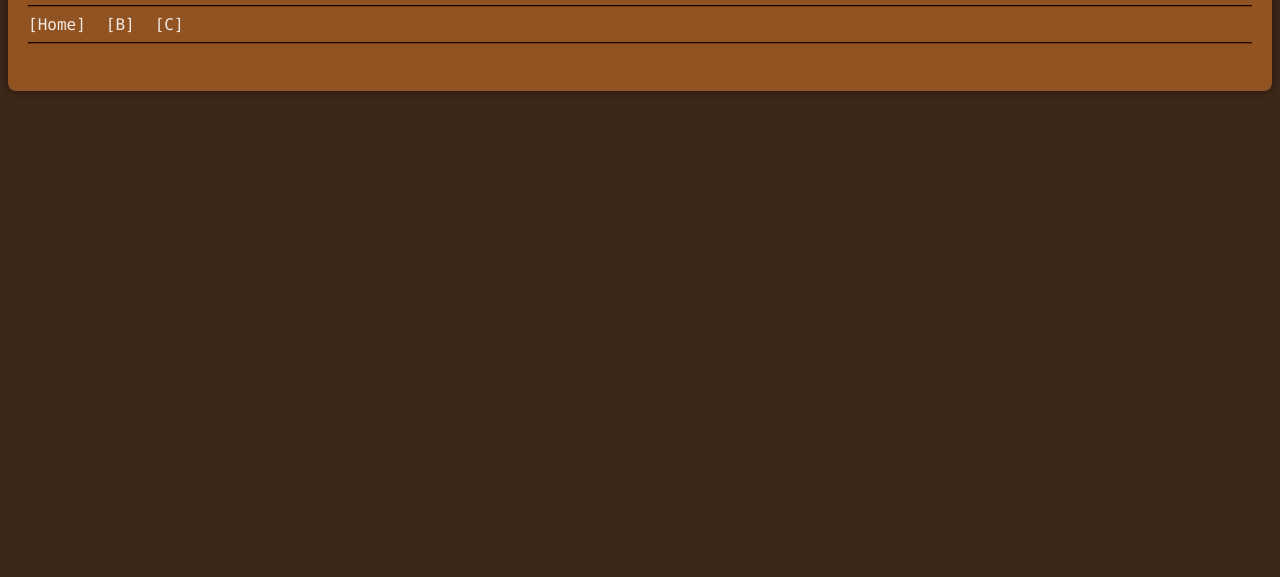
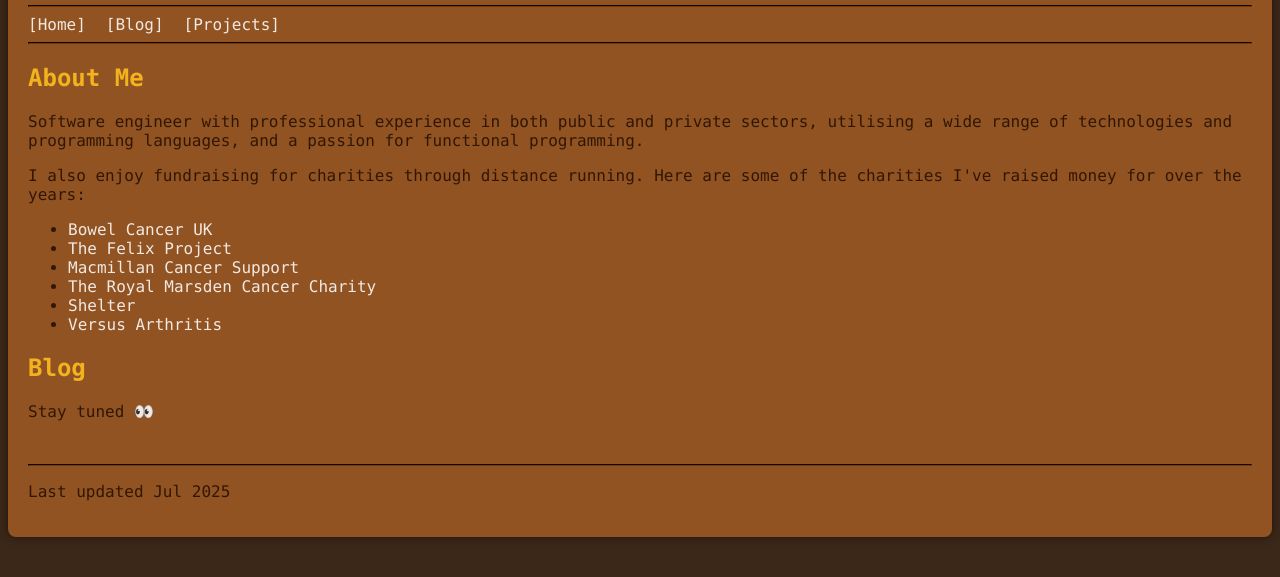
Before and after one commit to ngmjohnstone/ngmjohnstone.github.io, a website built with Vite: page index.html in a window 1280 px wide. Shown: the part 111-688 px from the top of the page. Built offline with nearby package versions, Linux system fonts and the light colour scheme.

Commit message:
simple: simplify

```diff
--- a/zzz_old/about.js
+++ b/about.js
@@ -8,7 +8,7 @@ const aboutText = `
 
 function createAboutSection() {
     const aboutSectionHTML = `
-      <div id="about">
+      <div class="section-container" id="about">
         <h2>${aboutTitle}</h2>
         <p>${aboutText}</p>
       </div>
--- /dev/null
+++ b/blog.js
@@ -0,0 +1,26 @@
+// blog.js
+
+const blogTitle = 'Blog';
+const blogText = `
+    Stay tuned 👀
+`;
+
+function createBlogSection() {
+    const blogSectionHtml = `
+      <div class="section-container" id="blog">
+        <h2>${blogTitle}</h2>
+        <p>${blogText}</p>
+      </div>
+    `;
+    return blogSectionHtml;
+  }
+
+//   <ul>
+//   <li>
+//       <a href="/blog/test.html">
+//           [Test]
+//       </a>
+//   </li>
+//   </ul>
+
+export { createBlogSection };
--- a/zzz_old/charity.js
+++ b/charity.js
@@ -1,8 +1,7 @@
 // charity.js
 
-const charityTitle = 'Charity';
 const charityText = `
-  I enjoy fundraising for charities through distance running.
+  I also enjoy fundraising for charities through distance running.
   Here are some of the charities I've raised money for over the years:
   `;
 
@@ -37,18 +36,17 @@ const charities = [
 function createCharitySection() {
 
     const charityItemHtml = charities.map(charityItem => `
-        <a href="${charityItem.url}" target="_blank">
-            <li>
-                ${charityItem.name}
-            </li>
-        </a>
+        <li>
+            <a href="${charityItem.url}" target="_blank">
+                <span class="li-span">${charityItem.name}</span>
+            </a>
+        </li>
     `).join(' ');
 
     const charitySectionHtml = `
-      <div id="charity">
-        <h2>${charityTitle}</h2>
+      <div class="section-container" id="charity">
         <p>${charityText}</p>
-        <ul>
+        <ul class="list-container">
             ${charityItemHtml}
         </ul>
       </div>
--- a/zzz_old/footer.js
+++ b/footer.js
@@ -1,12 +1,15 @@
 // footer.js
 
-const footerText = `Last updated Feb 2025`;
+const footerText = `Last updated Jul 2025`;
 
 function createFooterSection() {
     const footerSectionHTML = `
-      <footer>
+      <footer class="section-container">
         <br>
-          <p>${footerText}</p>
+        <hr>
+        <p>
+            ${footerText}
+        </p>
       </footer>
     `;
     return footerSectionHTML;
--- a/main.js
+++ b/main.js
@@ -1,8 +1,16 @@
 // main.js
 
+import { createAboutSection } from './about.js';
+import { createBlogSection } from './blog.js';
+import { createCharitySection } from './charity.js';
+import { createFooterSection } from './footer.js';
 import { createHeaderSection } from './header.js';
 import { createNavSection } from './nav.js';
 
 document.querySelector('#app').innerHTML =
   createHeaderSection() +
-  createNavSection();
+  createNavSection() +
+  createAboutSection() +
+  createCharitySection() +
+  createBlogSection() +
+  createFooterSection();
--- a/nav.js
+++ b/nav.js
@@ -6,14 +6,18 @@ function createNavSection() {
   const headerSectionHtml = `
     <nav>
       <ul>
-        <li><a href="/">[Home]</a></li>
-        <li>[B]</li>
-        <li>[C]</li>
+        <li>
+          <a href="/">[Home]</a>
+        </li>
+        <li>
+          <a href="#blog">[Blog]</a>
+        </li>
+        <li>
+          <a href="#projects">[Projects]</a>
+        </li>
       </ul>
-
     </nav>
     <hr>
-    <br>
   `;
   return headerSectionHtml;
 }
--- a/style.css
+++ b/style.css
@@ -1,16 +1,25 @@
 :root {
   /* Text */
   font-family: 'Monaco', monospace;
-  color: var(--white);
+  color: var(--dirt);
 
   /* Colour */
   --background-color: rgba(36, 36, 36, 1);
-  --nice-green: rgba(48, 141, 63, 0.91);
+  --naranja: rgba(255, 192, 31, 0.877);
   --white: rgba(255, 255, 255, 0.87);
   --box-shadow: 0 0 10px rgba(0, 0, 0, 0.5);
   --clay: rgba(255, 137, 46, 0.441);
   --dirt: rgba(39, 17, 0, 0.9);
 
+}
+
+/* Other core styles / behaviours */
+#app {
+  background-color: var(--clay);
+  margin: 0 auto;
+  padding: 20px;
+  border-radius: 8px;
+  box-shadow: var(--box-shadow);
 }
 
 html {
@@ -25,6 +34,7 @@ hr {
   border-color: var(--dirt);
 }
 
+/* Links */
 a {
   color: var(--white);
   text-decoration: none;
@@ -35,19 +45,8 @@ a:hover {
   background-clip: text;
   -webkit-background-clip: text;
   -webkit-text-fill-color: transparent;
-
   animation: gradient-animation 0.7s infinite;
 }
-
-
-#app {
-  background-color: var(--clay);
-  margin: 0 auto;
-  padding: 20px;
-  border-radius: 8px;
-  box-shadow: var(--box-shadow);
-}
-
 
 /* Header */
 .header-container {
@@ -78,6 +77,7 @@ a:hover {
   animation: gradient-animation 0.7s infinite;
 }
 
+/* Funky animation for links */
 @keyframes gradient-animation {
   0% {
       background: linear-gradient(135deg, #00ff4c, #ff9ddb);
@@ -126,6 +126,7 @@ a:hover {
   }
 }
 
+/* Nav */
 nav ul {
   list-style-type: none;
   padding: 0;
@@ -135,3 +136,17 @@ nav ul {
 nav ul li {
   margin-right: 20px;
 }
+
+/* Section */
+.section-container h2 {
+  color: var(--naranja);
+}
+
+/* Lists */
+.li-span:hover {
+  color: var(--white);
+  background: var(--naranja);
+  background-clip: text;
+  -webkit-background-clip: text;
+  -webkit-text-fill-color: transparent;
+}
--- a/zzz_old/style.css
+++ /dev/null
@@ -1,95 +0,0 @@
-:root {
-  color: rgba(255, 255, 255, 0.87);
-  background-color: #242424;
-  font-family: monospace;
-}
-
-html {
-  scroll-behavior: smooth;
-}
-
-#app {
-  width: 1024px;
-  margin: 0 auto;
-  background-color: rgba(255, 255, 255, 0.1);
-  padding: 20px;
-  border-radius: 8px;
-  box-shadow: 0 0 10px rgba(0, 0, 0, 0.5);
-}
-
-/* Links */
-a {
-  font-weight: 500;
-  color: #00ff4c;
-  text-decoration: none;
-}
-a:hover {
-  color: #ff9ddb;
-}
-
-footer p {
-  font-weight: 500;
-  color: #ff9ddb;
-}
-
-footer p:hover {
-  color: #00ff4c;
-}
-
-/* Body */
-body {
-  margin: 10;
-  display: flex;
-  place-items: start;
-  min-width: 320px;
-  min-height: 100vh;
-}
-
-#ascii-header {
-  background: linear-gradient(135deg, #00ff4c, #ff9ddb);
-  background-clip: #242424;
-  -webkit-background-clip: text;
-  -webkit-text-fill-color: transparent;
-  text-align: center;
-}
-
-/* Header */
-.header-container {
-  display: flex;
-  align-items: center;
-}
-
-.header-container .image {
-  width: 128px;
-  height: auto;
-  margin-right: 10px;
-  border-radius: 8px;
-}
-
-.header-container .text {
-  flex-grow: 1;
-}
-
-.projects-table {
-  width: 100%;
-  border-collapse: collapse;
-  margin-top: 20px;
-}
-
-.projects-table th, .projects-table td {
-  border: 1px solid #444;
-  padding: 10px;
-  text-align: left;
-}
-
-.projects-table th {
-  background-color: #333;
-}
-
-.projects-table tr:nth-child(even) {
-  background-color: #2a2a2a;
-}
-
-.projects-table tr:hover {
-  background-color: #444;
-}
```
Also changed, not shown: blog/test.html (added, +15 -0 lines), zzz_old/constants.js (deleted, +0 -14 lines), zzz_old/header.js (deleted, +0 -17 lines), zzz_old/projects.js (deleted, +0 -45 lines).
